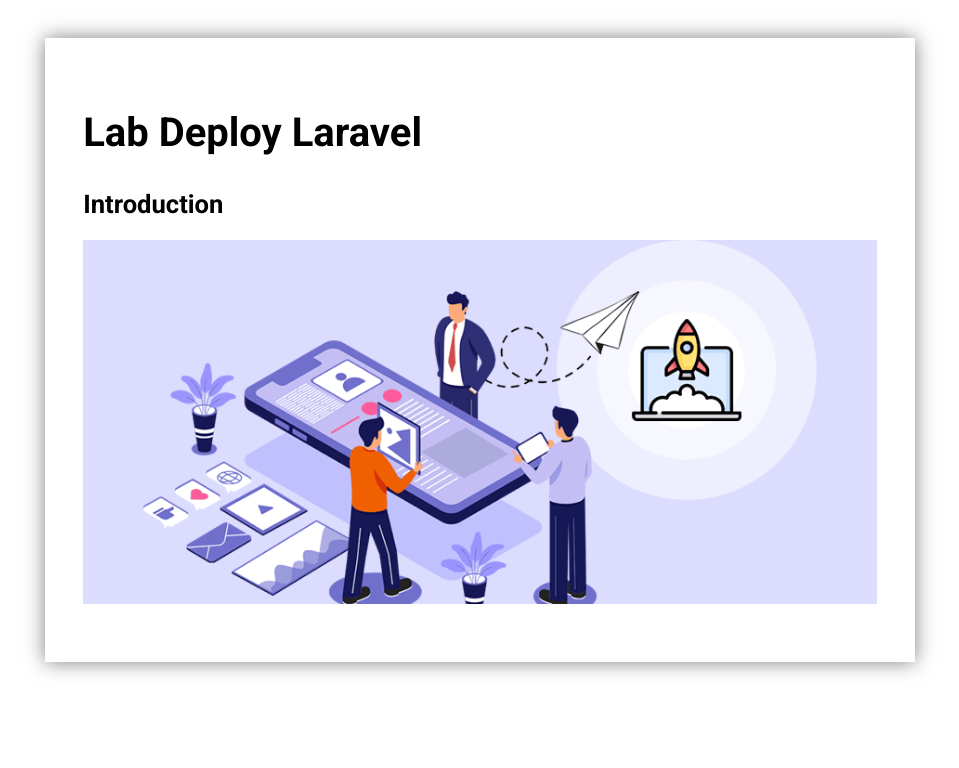
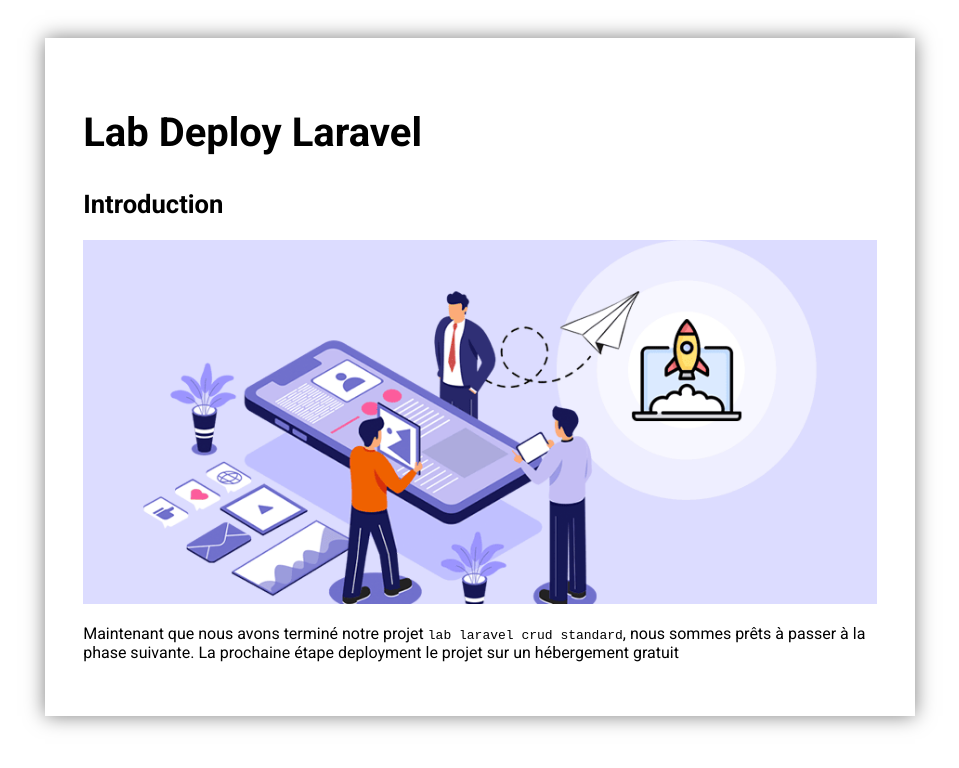
Before and after one commit to labs-web/lab-deploy-laravel, a Jekyll site: the page built from docs/1.introduction/introduction.md, in a window 1280 px wide. Shown: the top 768 px of the page, without its empty margins (160-1119 px from the left). Built offline with Jekyll 4.4.1, drawn with Linux system fonts in a browser that asks for light colours.

Commit message:
ajoute Introduction text

```diff
--- a/docs/1.introduction/introduction.md
+++ b/docs/1.introduction/introduction.md
@@ -6,4 +6,6 @@ order: 1
 ## Introduction
 ![deployment](/lab-deploy-laravel/1.introduction/images/deployment.png)
 
+<!-- note -->
+Maintenant que nous avons terminé notre projet `lab laravel crud standard`, nous sommes prêts à passer à la phase suivante. La prochaine étape deployment le projet sur un hébergement gratuit
 <!-- new slide -->
```
